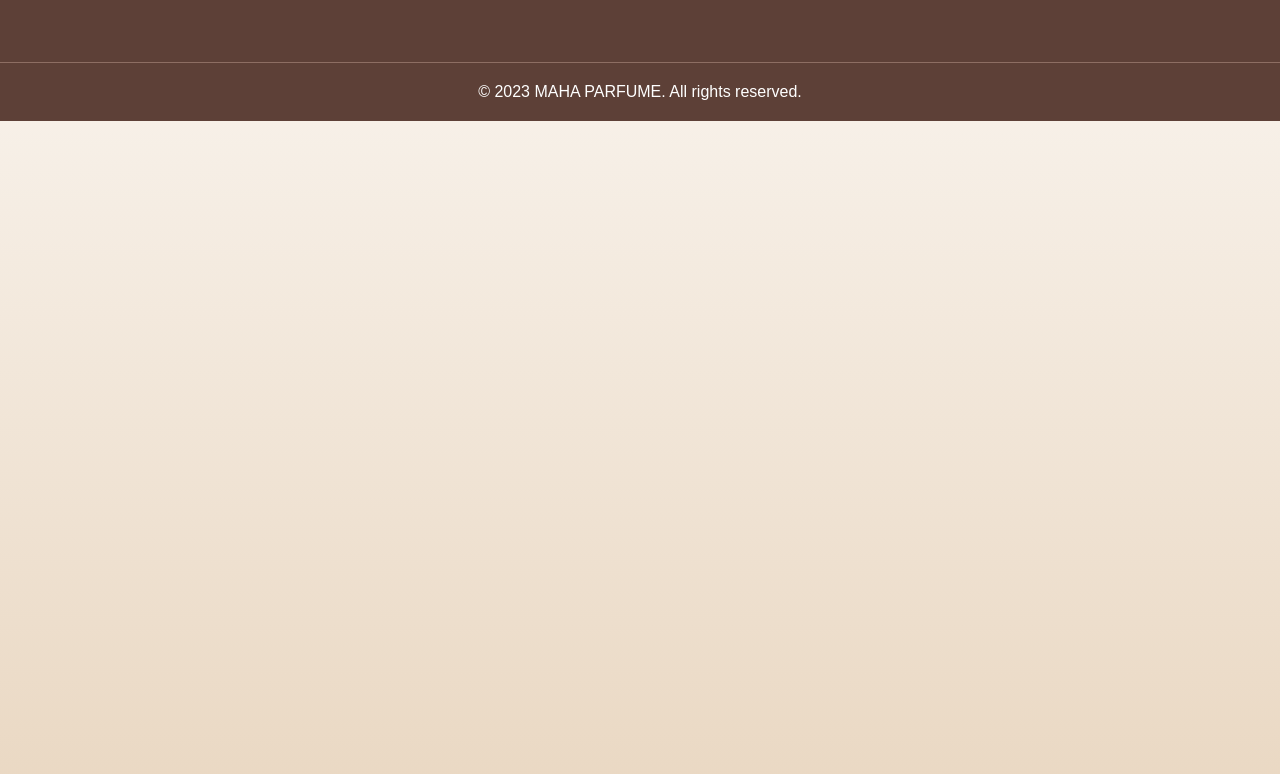
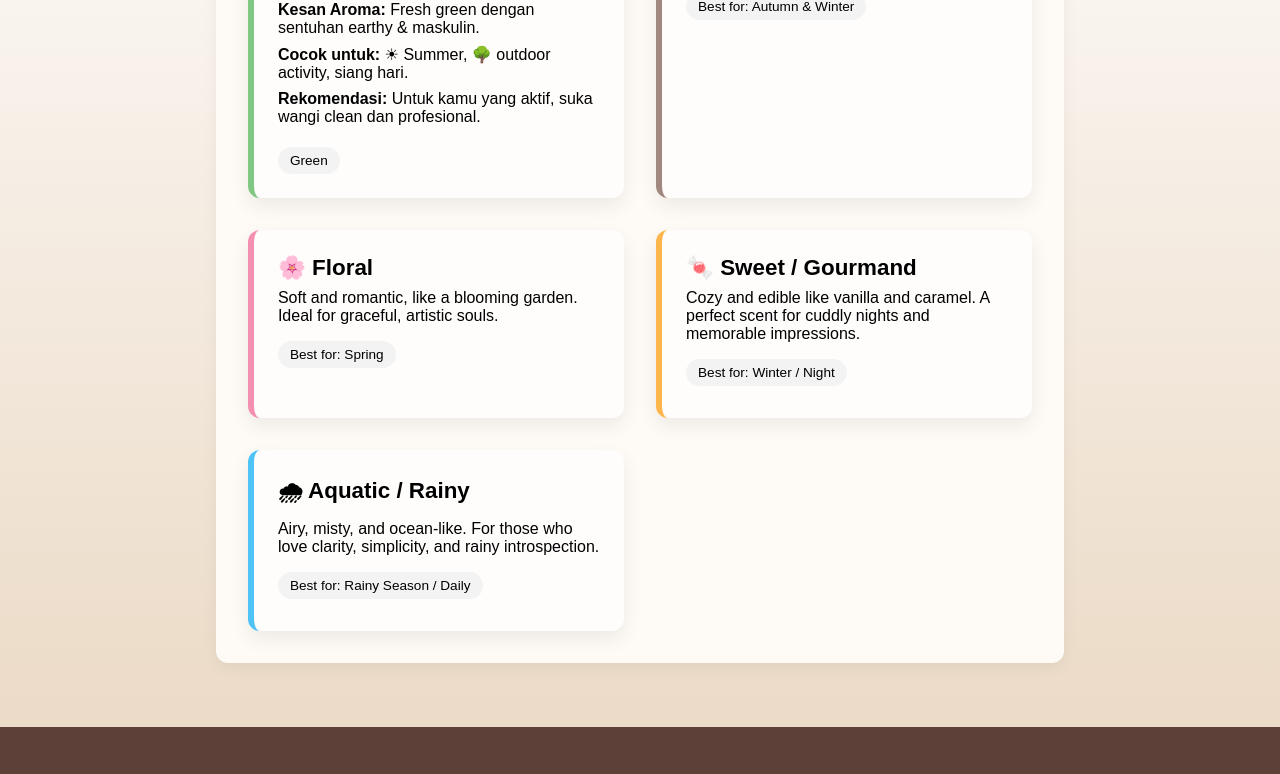
Before and after one commit to anomali-tung-tung-tung/website-parfum-3.0, a website: page html/description.html in a window 1280 px wide. Shown: the part 305-1079 px from the top of the page. Drawn offline with Linux system fonts and the light colour scheme.

Commit message:
collections

```diff
--- a/css/collection.css
+++ b/css/collection.css
@@ -95,6 +95,74 @@ html, body {
     margin: 5px auto;
     background-color: #5d4037;
     transition: all 0.3s ease;
+}
+
+.description-container {
+    max-width: 1200px;
+    margin: 4rem auto;
+    padding: 2rem;
+    background: #fefaf6;
+    border-radius: 12px;
+    box-shadow: 0 5px 15px rgba(0,0,0,0.05);
+}
+
+.aroma-grid {
+    display: grid;
+    grid-template-columns: repeat(auto-fit, minmax(280px, 1fr));
+    gap: 2rem;
+}
+
+.aroma-card {
+    background-color: #fff;
+    border-left: 6px solid;
+    border-radius: 12px;
+    padding: 1.5rem;
+    box-shadow: 0 8px 20px rgba(0, 0, 0, 0.07);
+    transition: transform 0.3s ease;
+    background: #fffdfc;
+}
+
+.aroma-card:hover {
+    transform: translateY(-8px);
+}
+
+.aroma-card.green {
+    border-color: #81c784;
+}
+
+.aroma-card.woody {
+    border-color: #a1887f;
+}
+
+.aroma-card.floral {
+    border-color: #f48fb1;
+}
+
+.aroma-card.sweet {
+    border-color: #ffb74d;
+}
+
+.aroma-card.aquatic {
+    border-color: #4fc3f7;
+}
+
+.aroma-card h3 {
+    margin-top: 0;
+    font-size: 1.4rem;
+}
+
+.aroma-card p {
+    margin: 0.5rem 0;
+}
+
+.season-badge {
+    display: inline-block;
+    margin-top: 0.8rem;
+    background-color: #f3f3f3;
+    padding: 6px 12px;
+    border-radius: 20px;
+    font-size: 0.85rem;
+    font-weight: 500;
 }
 
 /* ======= Footer ======= */
--- a/html/description.html
+++ b/html/description.html
@@ -29,6 +29,53 @@
             <a href="../html/cart.html"><i class="fas fa-shopping-cart"></i></a>
         </div>
     </nav>
+
+    <section class="description-container">
+        <div class="aroma-grid">
+
+            <div class="aroma-grid">
+                <div class="aroma-card green">
+                  <h3>🌿 Green and Fresh</h3>
+                  <p><strong>Top Notes:</strong> Citrus, Bergamot</p>
+                  <p><strong>Middle Notes:</strong> Sage, Green Tea</p>
+                  <p><strong>Base Notes:</strong> Vetiver, Oakmoss</p>
+                  <p><strong>Kesan Aroma:</strong> Fresh green dengan sentuhan earthy & maskulin.</p>
+                  <p><strong>Cocok untuk:</strong> ☀ Summer, 🌳 outdoor activity, siang hari.</p>
+                  <p><strong>Rekomendasi:</strong> Untuk kamu yang aktif, suka wangi clean dan profesional.</p>
+                  <span class="season-badge">Green</span>
+                </div>
+
+                <!-- Aroma lainnya tinggal ganti warna & teks -->
+              </div>
+
+
+          <div class="aroma-card woody">
+            <h3>🍂 Woody / Spicy</h3>
+            <p>Warm, deep, and bold. Notes of wood and spice for elegant, confident vibes on formal nights.</p>
+            <p class="season-badge">Best for: Autumn & Winter</p>
+          </div>
+
+          <div class="aroma-card floral">
+            <h3>🌸 Floral</h3>
+            <p>Soft and romantic, like a blooming garden. Ideal for graceful, artistic souls.</p>
+            <p class="season-badge">Best for: Spring</p>
+          </div>
+
+          <div class="aroma-card sweet">
+            <h3>🍬 Sweet / Gourmand</h3>
+            <p>Cozy and edible like vanilla and caramel. A perfect scent for cuddly nights and memorable impressions.</p>
+            <p class="season-badge">Best for: Winter / Night</p>
+          </div>
+
+          <div class="aroma-card aquatic">
+            <h3>🌧 Aquatic / Rainy</h3>
+            <p>Airy, misty, and ocean-like. For those who love clarity, simplicity, and rainy introspection.</p>
+            <p class="season-badge">Best for: Rainy Season / Daily</p>
+          </div>
+
+        </div>
+      </section>
+
     <!-- Footer -->
     <footer class="footer">
         <div class="footer-content">
--- a/js/collections.js
+++ b/js/collections.js
@@ -0,0 +1,13 @@
+document.addEventListener('DOMContentLoaded', () => {
+    const aromaCards = document.querySelectorAll('.aroma-card');
+
+    aromaCards.forEach(card => {
+      card.addEventListener('mouseenter', () => {
+        card.style.boxShadow = '0 12px 24px rgba(0,0,0,0.1)';
+      });
+
+      card.addEventListener('mouseleave', () => {
+        card.style.boxShadow = '0 8px 20px rgba(0, 0, 0, 0.07)';
+      });
+    });
+  });
```
Also changed, not shown: html/cart.html (+2 -12 lines), html/homepage.html (+5 -5 lines), js/webtwo.js (+24 -8 lines).
